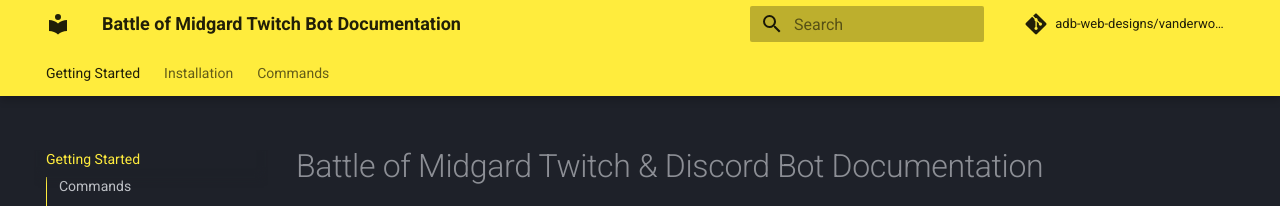
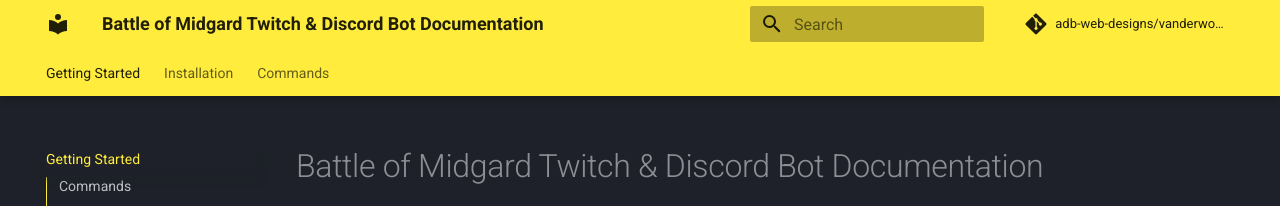
Before and after one commit to vanderheim-village/vanderwood-twitch-bot, an MkDocs documentation site: the page built from docs/index.md, in a window 1280 px wide. Shown: the top 206 px of the page. Built offline with MkDocs 1.6.1 and Material for MkDocs 9.7.7, drawn with Linux system fonts in a browser that asks for light colours; comment, search, counter and statistics services are not loaded; the version menu is left out.

Commit message:
docs: Change docs title.

```diff
--- a/mkdocs.yml
+++ b/mkdocs.yml
@@ -1,4 +1,4 @@
-site_name: Battle of Midgard Twitch Bot Documentation
+site_name: Battle of Midgard Twitch & Discord Bot Documentation
 site_url: https://adb-web-designs.github.io/vanderwood-twitch-bot/
 repo_url: https://github.com/adb-web-designs/vanderwood-twitch-bot
 repo_name: adb-web-designs/vanderwood-twitch-bot
```
